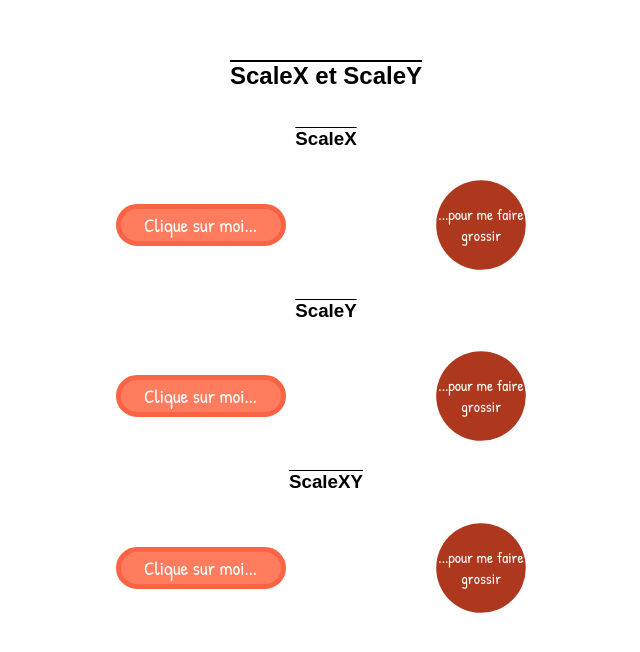
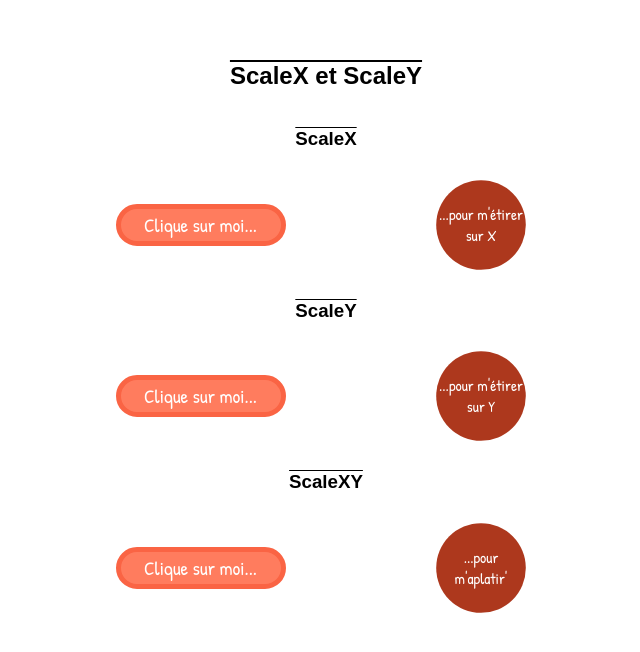
Before and after one commit to M0rgan52/Animation-CSS, a plain HTML site: page index.html in a window 1280 px wide. Shown: the part 2657-3309 px from the top of the page, without its empty margins (314-954 px from the left). Drawn offline with Linux system fonts and the light colour scheme; a web font is replaced by a local one.

Commit message:
commit -m "Changement text part scale x et scale y"

```diff
--- a/index.html
+++ b/index.html
@@ -262,7 +262,7 @@
                 </div>
 
                 <div class="circle scaleX circle__nxt__scalex">
-                    <p>...pour me faire grossir</p>
+                    <p>...pour m'étirer sur X</p>
                 </div>
 
 
@@ -277,7 +277,7 @@
                 </div>
 
                 <div class="circle scaleY circle__nxt__scaley">
-                    <p>...pour me faire grossir</p>
+                    <p>...pour m'étirer sur Y</p>
                 </div>
 
 
@@ -292,7 +292,7 @@
                 </div>
 
                 <div class="circle scalexy circle__nxt__scalexy">
-                    <p>...pour me faire grossir</p>
+                    <p>...pour m'aplatir'</p>
                 </div>
 
 
```
